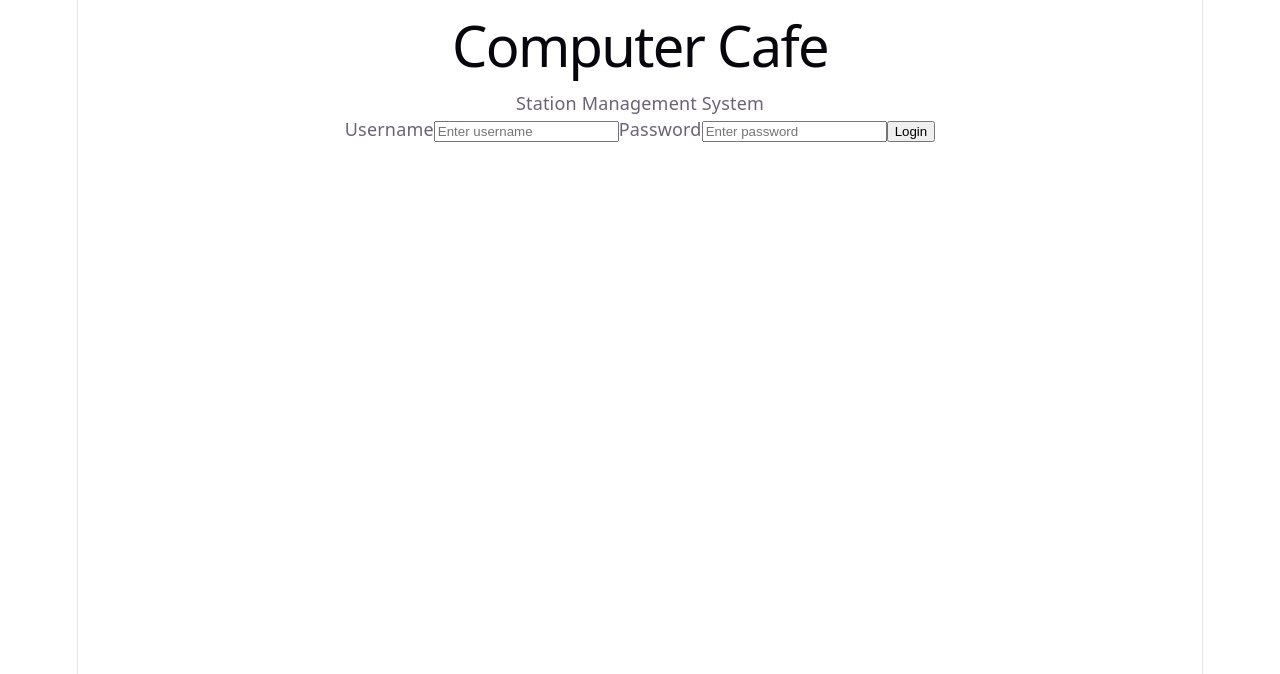
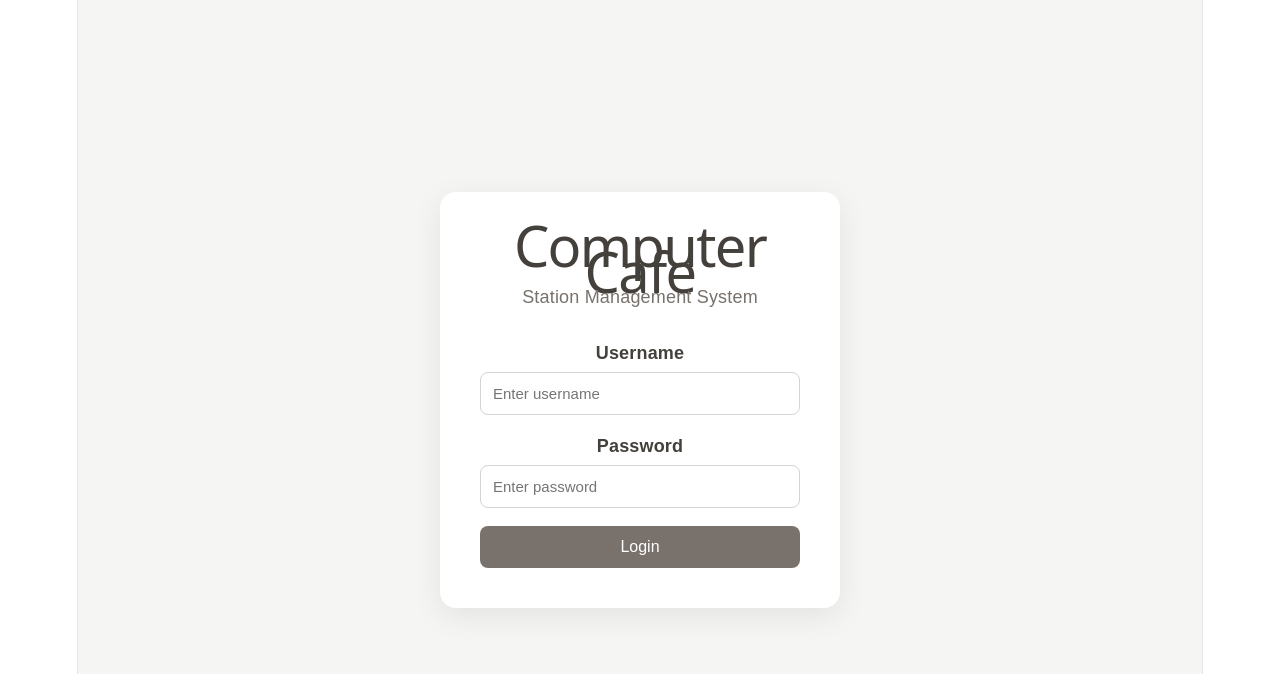
Before and after one commit to JohnLorena22/com-cafe, a React (Vite) app: page / in a window 1280 px wide. Shown: the top 674 px of the page. Built offline with nearby package versions, Linux system fonts and the light colour scheme.

Commit message:
add App css

```diff
--- a/src/App.css
+++ b/src/App.css
@@ -1,184 +1,81 @@
-.counter {
-  font-size: 16px;
-  padding: 5px 10px;
-  border-radius: 5px;
-  color: var(--accent);
-  background: var(--accent-bg);
-  border: 2px solid transparent;
-  transition: border-color 0.3s;
-  margin-bottom: 24px;
-
-  &:hover {
-    border-color: var(--accent-border);
-  }
-  &:focus-visible {
-    outline: 2px solid var(--accent);
-    outline-offset: 2px;
-  }
+* {
+  box-sizing: border-box;
 }
 
-.hero {
-  position: relative;
-
-  .base,
-  .framework,
-  .vite {
-    inset-inline: 0;
-    margin: 0 auto;
+body {
+  margin: 0;
+  font-family: Arial, sans-serif;
 }
 
-  .base {
-    width: 170px;
-    position: relative;
-    z-index: 0;
+.login-page {
+  min-height: 100vh;
+  display: flex;
+  justify-content: center;
+  align-items: center;
+  background: #f5f5f4;
 }
 
-  .framework,
-  .vite {
-    position: absolute;
+.login-card {
+  width: 400px;
+  padding: 40px;
+  background: white;
+  border-radius: 16px;
+  box-shadow: 0 8px 30px rgba(0, 0, 0, 0.08);
 }
 
-  .framework {
-    z-index: 1;
-    top: 34px;
-    height: 28px;
-    transform: perspective(2000px) rotateZ(300deg) rotateX(44deg) rotateY(39deg)
-      scale(1.4);
+.login-card h1 {
+  margin: 0;
+  text-align: center;
+  color: #44403c;
 }
 
-  .vite {
-    z-index: 0;
-    top: 107px;
-    height: 26px;
-    width: auto;
-    transform: perspective(2000px) rotateZ(300deg) rotateX(40deg) rotateY(39deg)
-      scale(0.8);
-  }
+.subtitle {
+  text-align: center;
+  color: #78716c;
+  margin-bottom: 30px;
 }
 
-#center {
+.login-card form {
   display: flex;
   flex-direction: column;
-  gap: 25px;
-  place-content: center;
-  place-items: center;
-  flex-grow: 1;
-
-  @media (max-width: 1024px) {
-    padding: 32px 20px 24px;
-    gap: 18px;
-  }
 }
 
-#next-steps {
-  display: flex;
-  border-top: 1px solid var(--border);
-  text-align: left;
-
-  & > div {
-    flex: 1 1 0;
-    padding: 32px;
-    @media (max-width: 1024px) {
-      padding: 24px 20px;
-    }
+.login-card label {
+  margin-bottom: 6px;
+  color: #44403c;
+  font-weight: bold;
 }
 
-  .icon {
-    margin-bottom: 16px;
-    width: 22px;
-    height: 22px;
+.login-card input {
+  padding: 12px;
+  margin-bottom: 18px;
+  border: 1px solid #d6d3d1;
+  border-radius: 8px;
+  font-size: 15px;
 }
 
-  @media (max-width: 1024px) {
-    flex-direction: column;
-    text-align: center;
-  }
+.login-card input:focus {
+  outline: none;
+  border-color: #78716c;
 }
 
-#docs {
-  border-right: 1px solid var(--border);
-
-  @media (max-width: 1024px) {
-    border-right: none;
-    border-bottom: 1px solid var(--border);
-  }
+.login-card button {
+  padding: 12px;
+  border: none;
+  border-radius: 8px;
+  background: #78716c;
+  color: white;
+  font-size: 16px;
+  cursor: pointer;
 }
 
-#next-steps ul {
-  list-style: none;
-  padding: 0;
-  display: flex;
-  gap: 8px;
-  margin: 32px 0 0;
-
-  .logo {
-    height: 18px;
+.login-card button:hover {
+  background: #57534e;
 }
 
-  a {
-    color: var(--text-h);
-    font-size: 16px;
-    border-radius: 6px;
-    background: var(--social-bg);
-    display: flex;
-    padding: 6px 12px;
-    align-items: center;
-    gap: 8px;
-    text-decoration: none;
-    transition: box-shadow 0.3s;
-
-    &:hover {
-      box-shadow: var(--shadow);
+.error-message {
+  margin-top: -5px;
+  margin-bottom: 15px;
+  color: #dc2626;
+  font-size: 14px;
 }
-    .button-icon {
-      height: 18px;
-      width: 18px;
-    }
-  }
-
-  @media (max-width: 1024px) {
-    margin-top: 20px;
-    flex-wrap: wrap;
-    justify-content: center;
-
-    li {
-      flex: 1 1 calc(50% - 8px);
-    }
-
-    a {
-      width: 100%;
-      justify-content: center;
-      box-sizing: border-box;
-    }
-  }
-}
-
-#spacer {
-  height: 88px;
-  border-top: 1px solid var(--border);
-  @media (max-width: 1024px) {
-    height: 48px;
-  }
-}
-
-.ticks {
-  position: relative;
-  width: 100%;
-
-  &::before,
-  &::after {
-    content: '';
-    position: absolute;
-    top: -4.5px;
-    border: 5px solid transparent;
-  }
-
-  &::before {
-    left: 0;
-    border-left-color: var(--border);
-  }
-  &::after {
-    right: 0;
-    border-right-color: var(--border);
-  }
-}
```
Lines whose indentation alone changed are shown as unchanged.
